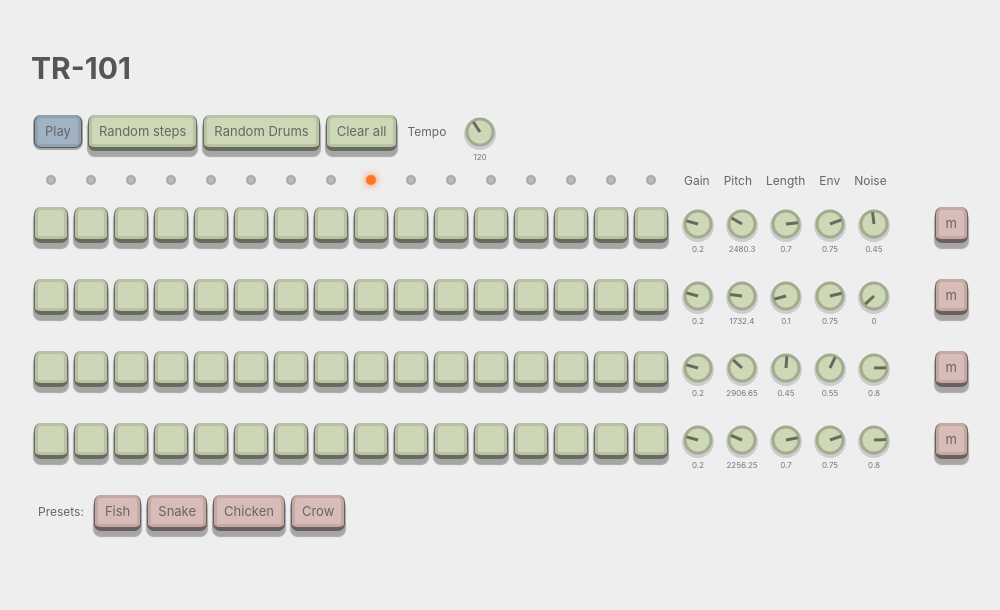
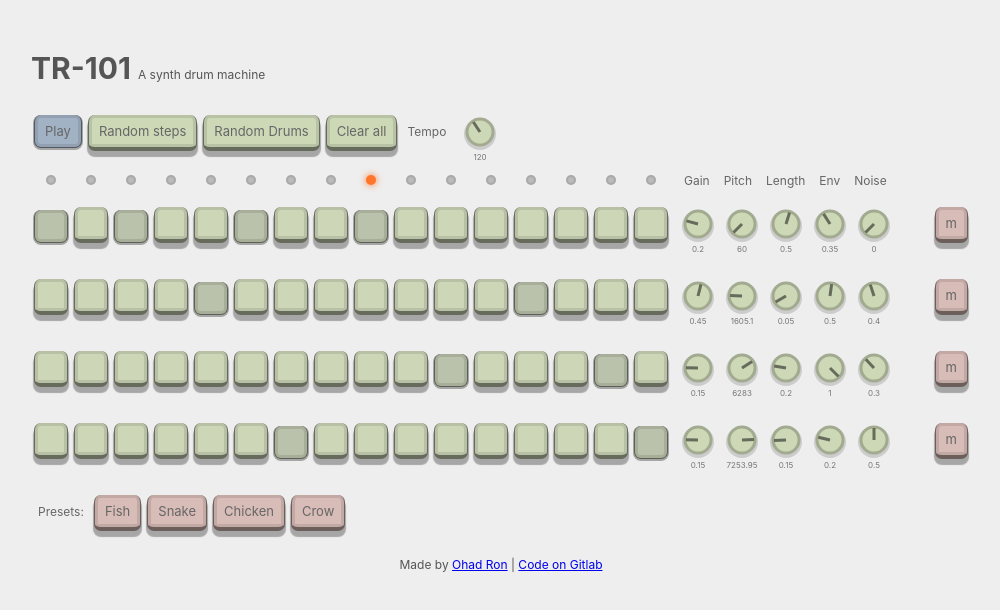
Before and after one commit to amilajack/drum-machine, a Vue app: page / in a window 1280 px wide. Shown: the top 610 px of the page, without its empty margins (139-1139 px from the left). Built offline with nearby package versions, Linux system fonts and the light colour scheme.

Commit message:
Making this a bit more presentable

```diff
--- a/index.html
+++ b/index.html
@@ -2,10 +2,33 @@
 <html>
   <head>
     <meta charset="utf-8">
-    <title>learn-audio</title>
+    <meta name=“description” content="A synth drum machine">
+    <meta name="author" content="Ohad Ron">
+
+    <title>TR-101 - Drum Machine</title>
+    <style>
+      #footer{
+        text-align: center;
+        margin-top: 10px;
+        color: #555;
+        font-size: 12px;
+      }
+    </style>
+    <script async src="https://www.googletagmanager.com/gtag/js?id=UA-106774320-1"></script>
+    <script>
+      window.dataLayer = window.dataLayer || [];
+      function gtag(){dataLayer.push(arguments)};
+      gtag('js', new Date());
+
+      gtag('config', 'UA-106774320-1');
+    </script>
   </head>
   <body>
     <div id="app"></div>
-    <!-- built files will be auto injected -->
+    <div id="footer">
+      Made by <a href="https://ohadron.com">Ohad Ron</a> | <a href="https://gitlab.com/inverted3/drum-machine">Code on Gitlab</a>
+    </div>
+
+
   </body>
 </html>
--- a/src/components/Machine.vue
+++ b/src/components/Machine.vue
@@ -1,6 +1,9 @@
 <template>
   <div id="mainMachine">
-    <div id="title">TR-101</div>
+    <div id="title">
+      TR-101
+      <span class="smaller">A synth drum machine</span>
+    </div>
     <div id="controls">
       <machine-button color="#B7C6D8" @click="pausePlay" :pressed="playing">Play</machine-button>
       <machine-button @click="randomizeSteps">Random steps</machine-button>
@@ -90,6 +93,9 @@ export default {
     instrumentCount(){
       return this.instruments.length
     }
+  },
+  mounted () {
+    this.loadPreset(this.presets[0])
   },
   methods:{
     pausePlay(){
@@ -213,8 +219,6 @@ export default {
       }
     }
 
-
-
     this.updateAudioTime()
   }
 }
@@ -226,6 +230,11 @@ export default {
     font-size: 30px;
     color: #555;
     font-weight: bold;
+  }
+
+  #title .smaller{
+    font-size: 12px;
+    font-weight: normal;
   }
 
   #mainMachine{
--- a/src/presets.js
+++ b/src/presets.js
@@ -78,7 +78,7 @@ module.exports.presets = [
     instruments: [
       {
         freq: 60,
-        gain: 0.43399999999999955,
+        gain: 0.2,
         decay: 0.529875011255124,
         endPitch: 0.38536373359452647,
         sineNoiseMix: 0.01
```
Also changed, not shown: 2 other files (tests, documents, lock files or other folders).
